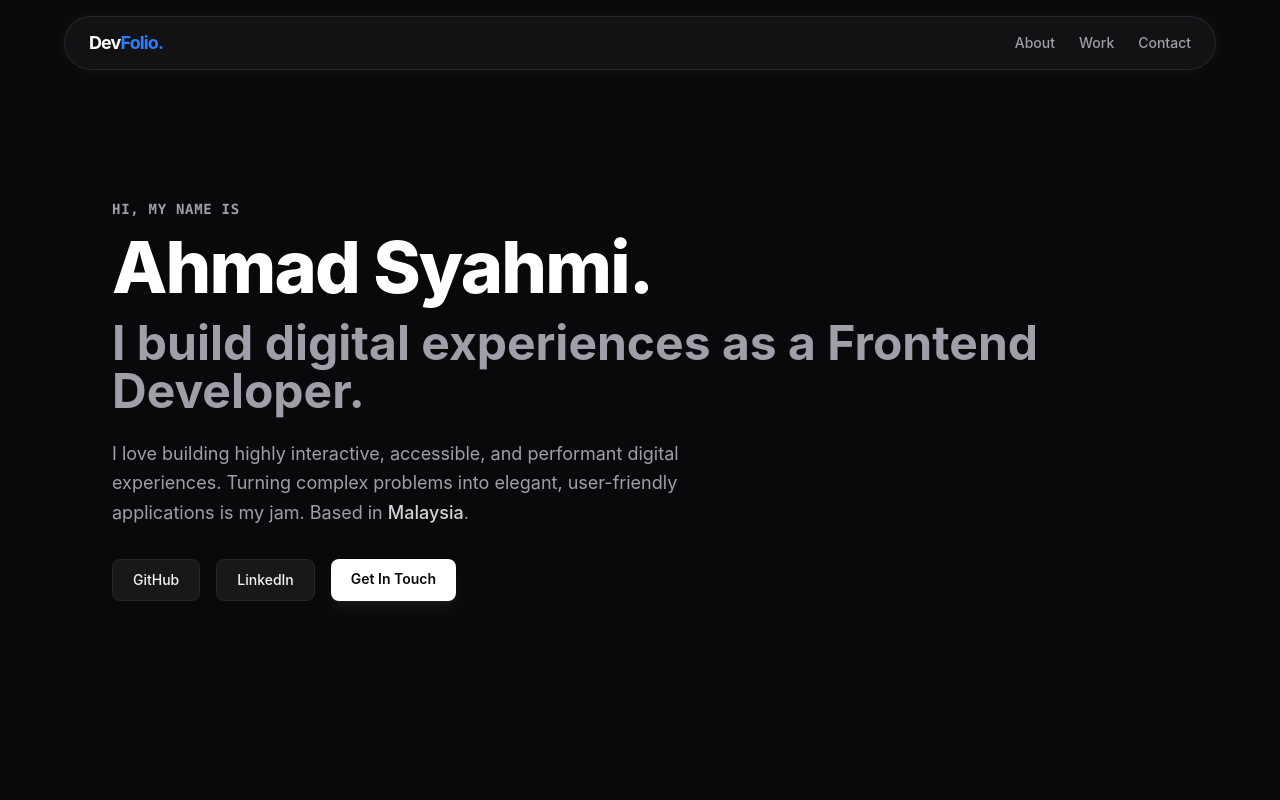
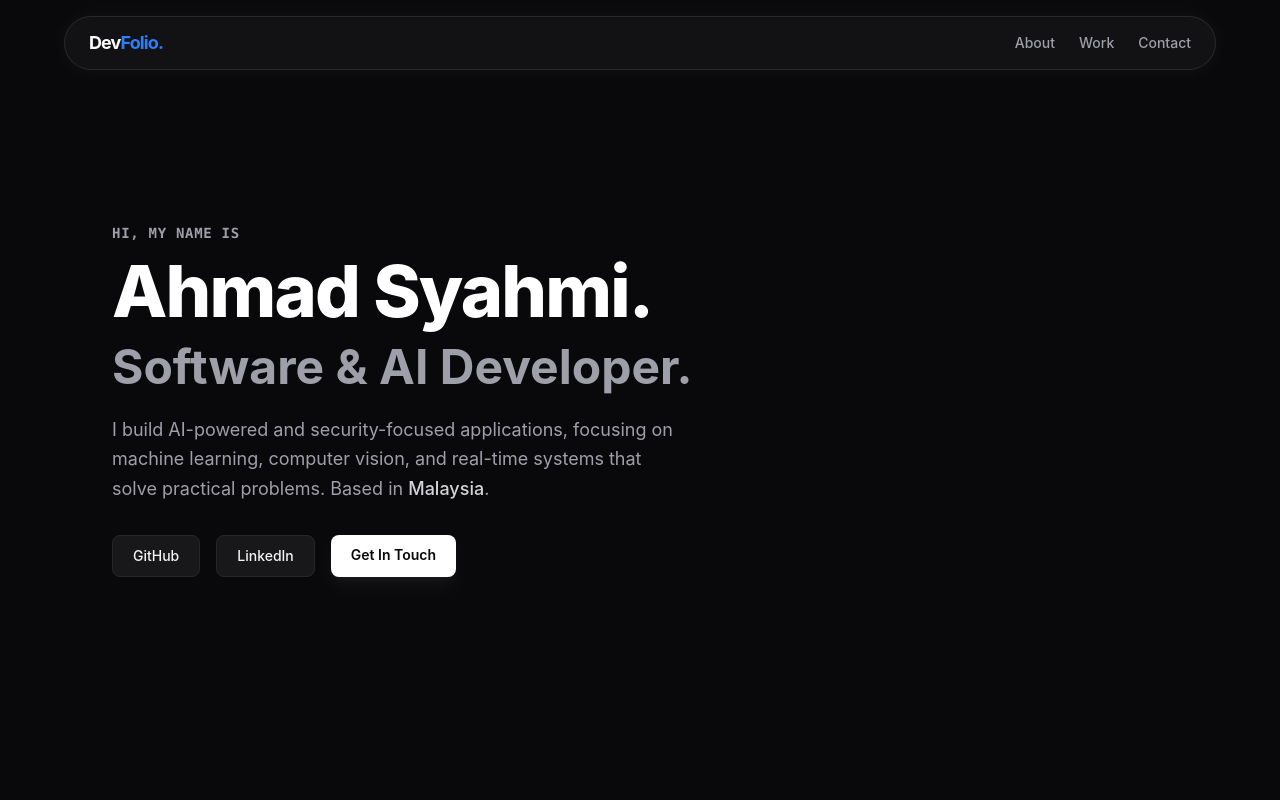
Before and after one commit to miiidev/portfolio, a React (Vite) app: page / in a window 1280 px wide. Shown: the top 800 px of the page. Built offline with nearby package versions, Linux system fonts and the light colour scheme.

Commit message:
edit role and bio in data.ts

```diff
--- a/src/App.tsx
+++ b/src/App.tsx
@@ -55,7 +55,7 @@ export default function App() {
             {personalInfo.name}.
           </h1>
           <h2 className="text-3xl md:text-5xl font-bold text-zinc-400 mb-6">
-            I build digital experiences as a {personalInfo.role}.
+            {personalInfo.role}.
           </h2>
           <p className="text-lg text-zinc-400 max-w-xl leading-relaxed mb-8">
             {personalInfo.bio} Based in <span className="text-zinc-300 font-medium">{personalInfo.location}</span>.
--- a/src/data.ts
+++ b/src/data.ts
@@ -21,8 +21,8 @@ export interface PersonalInfo {
 
 export const personalInfo: PersonalInfo = {
   name: "Ahmad Syahmi",
-  role: "Frontend Developer",
-  bio: "I love building highly interactive, accessible, and performant digital experiences. Turning complex problems into elegant, user-friendly applications is my jam.",
+  role: "Software & AI Developer",
+  bio: "I build AI-powered and security-focused applications, focusing on machine learning, computer vision, and real-time systems that solve practical problems.",
   location: "Malaysia",
   socials: {
     github: "https://github.com/miiidev",
```
